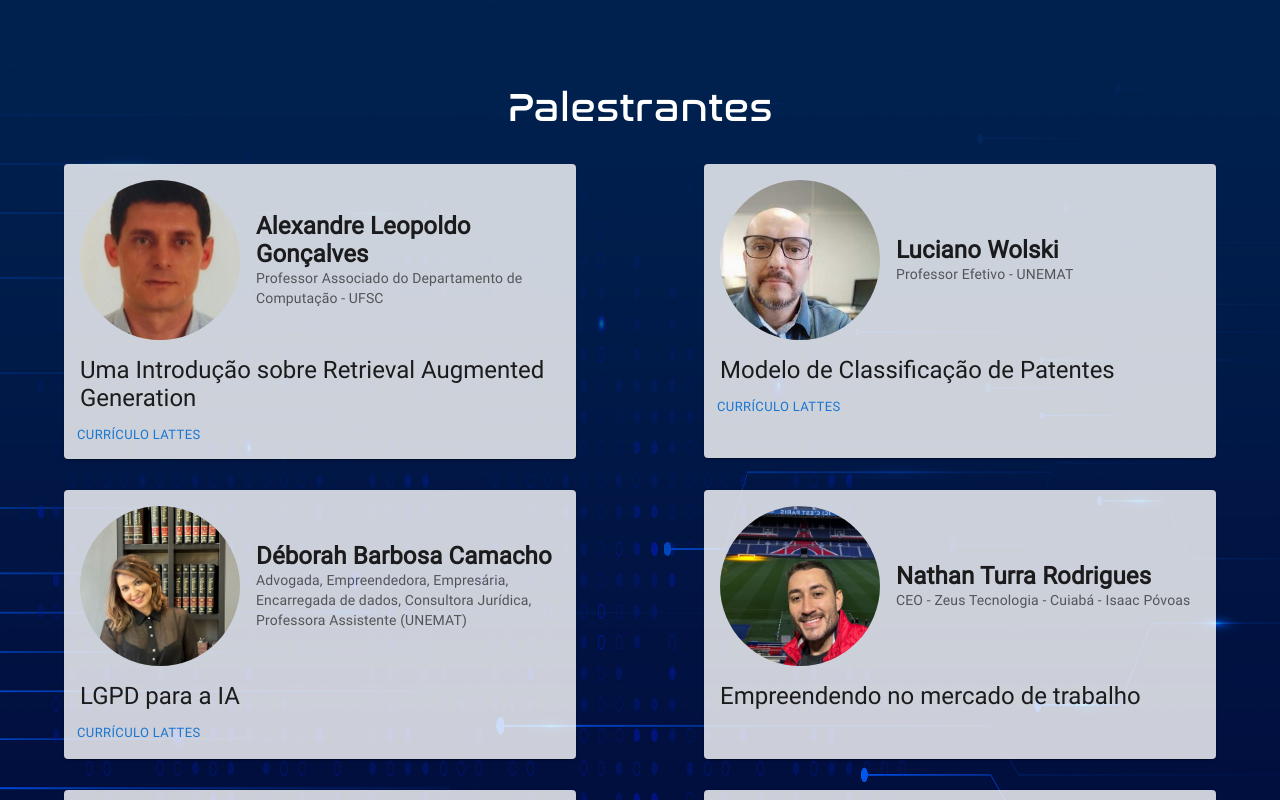
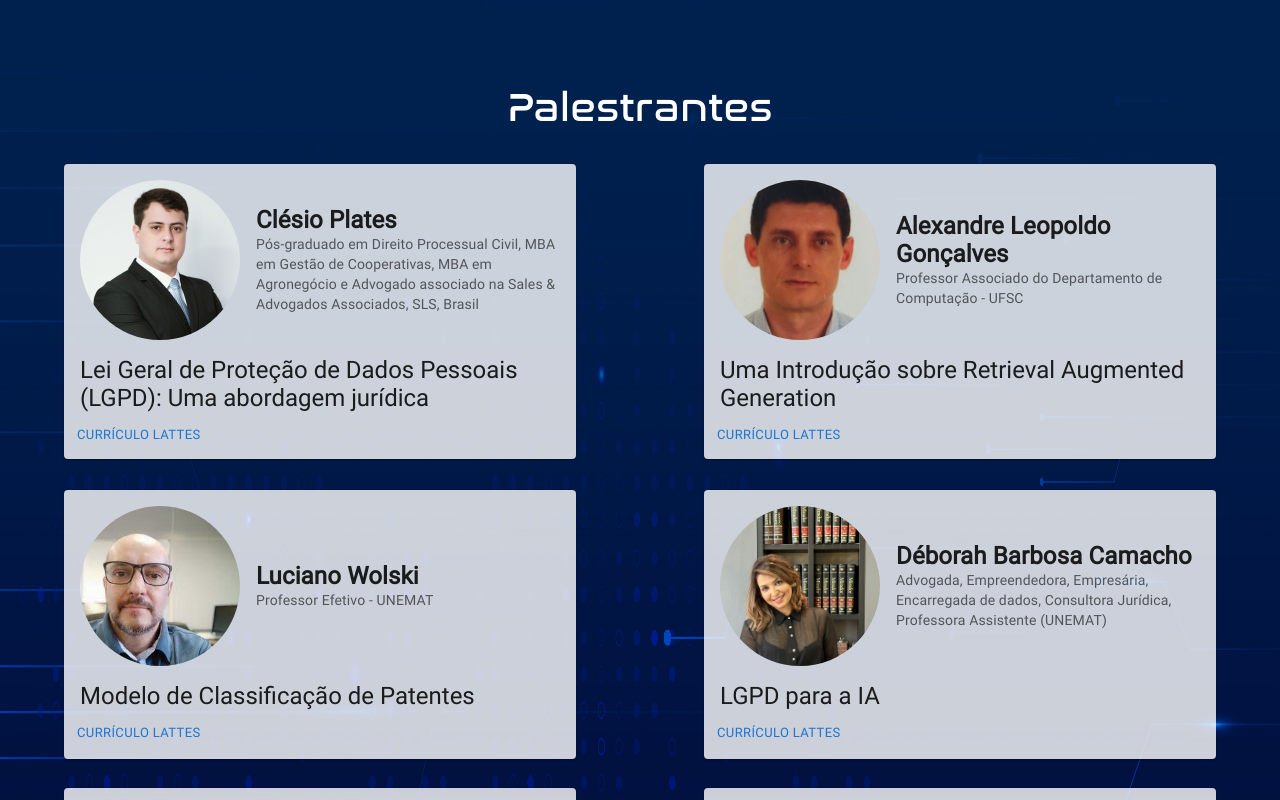
Before and after one commit to CATI-2023/frontend, a React (Vite) app: page / in a window 1280 px wide. Shown: the part 1660-2460 px from the top of the page. Built offline with nearby package versions, Linux system fonts and the light colour scheme.

Commit message:
fix: add palestrante e correção de data de submissao de artigo

```diff
--- a/src/pages/Home/components/Artigos/index.tsx
+++ b/src/pages/Home/components/Artigos/index.tsx
@@ -24,7 +24,7 @@ export function ArtigosSection() {
     "Registro de minicurso: até 20/10/2023",
     "Submissão de arquivo do minicurso: até 24/10/2023",
     "Notificação dos autores (artigos completos, artigos resumidos e minicursos): até 31/10/2023",
-    "Envio da versão final dos artigos (completos e resumidos) e minicursos aprovados: até 05/11/2023",
+    "Envio da versão final dos artigos (completos e resumidos) e minicursos aprovados: até 08/11/2023",
     "Apresentação dos artigos e minicursos: 09/11/2023",
     "Disponibilização dos anais: a partir de 15/12/2023",
   ];
--- a/src/pages/Home/components/ThirdSection/ThirdSection.tsx
+++ b/src/pages/Home/components/ThirdSection/ThirdSection.tsx
@@ -12,8 +12,18 @@ import FotoSilvana from "../../../../assets/palestrantesPhotos/Silvana-Copceski.
 import FotoAlexandre from "../../../../assets/palestrantesPhotos/Alexandre_Leopoldo.jpg";
 import FotoLuciano from "../../../../assets/palestrantesPhotos/Luciano-Wolski.jpeg";
 import FotoDebora from "../../../../assets/palestrantesPhotos/Debora-Camacho.jpeg";
+import ClesioSLS from "../../../../assets/palestrantesPhotos/Clesio-SLS.jpeg";
 
 const palestrantes = [
+  {
+    atuacao:
+      "Pós-graduado em Direito Processual Civil, MBA em Gestão de Cooperativas, MBA em Agronegócio e Advogado associado na Sales & Advogados Associados, SLS, Brasil",
+    nome: "Clésio Plates",
+    tema: "Lei Geral de Proteção de Dados Pessoais (LGPD): Uma abordagem jurídica",
+    foto: ClesioSLS,
+    lattes: "http://lattes.cnpq.br/2127243847277413",
+    linkedin: "",
+  },
   {
     atuacao: "Professor Associado do Departamento de Computação - UFSC",
     nome: "Alexandre Leopoldo Gonçalves",
@@ -112,7 +122,7 @@ export function ThirdSection() {
         className="background-third-section"
       >
         <h3 className="primary-text-second-section">Palestrantes</h3>
-        <Grid container>
+        <Grid container justifyContent={"center"} justifyItems={"center"}>
           {palestrantes.map((p, idx) => (
             <Grid
               item
```
Also changed, not shown: src/assets/palestrantesPhotos/Clesio-SLS.jpeg (added).
